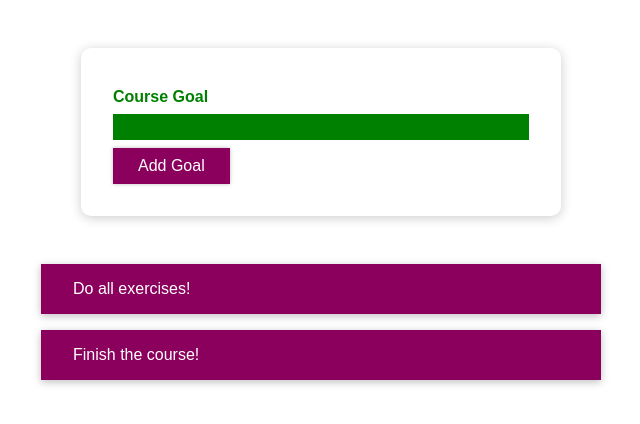
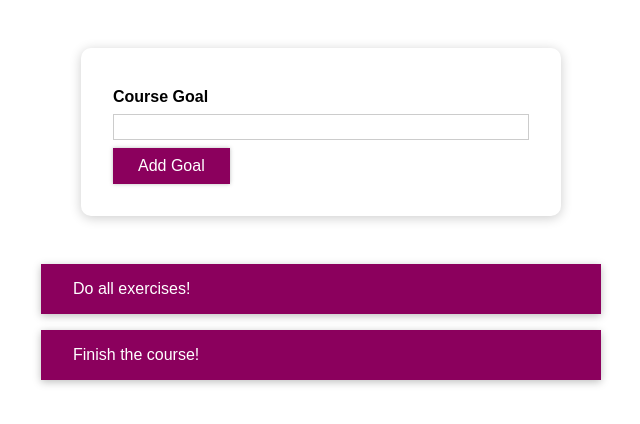
Before and after one commit to Plorrain/styling-in-react, a React (Create React App) app: page / in a window 1280 px wide. Shown: the top 424 px of the page, without its empty margins (319-959 px from the left). Built offline with nearby package versions, Linux system fonts and the light colour scheme.

Commit message:
adding dynamic css classes

```diff
--- a/src/components/CourseGoals/CourseInput/CourseInput.css
+++ b/src/components/CourseGoals/CourseInput/CourseInput.css
@@ -22,3 +22,12 @@
   background: #fad0ec;
   border-color: #8b005d;
 }
+
+.form-control.invalid input{
+border-color: red;
+background: rgb(247, 200, 112);
+}
+
+.form-control.invalid label {
+  color: orange;
+}
--- a/src/components/CourseGoals/CourseInput/CourseInput.js
+++ b/src/components/CourseGoals/CourseInput/CourseInput.js
@@ -8,6 +8,9 @@ const CourseInput = props => {
   const [isValid, setIsValid] = useState(true);
 
   const goalInputChangeHandler = event => {
+    if (event.target.value.trim().length > 0) {
+      setIsValid(true);
+    }
     setEnteredValue(event.target.value);
   };
 
@@ -22,12 +25,9 @@ const CourseInput = props => {
 
   return (
     <form onSubmit={formSubmitHandler}>
-      <div className="form-control">
-        <label style={{ color: !isValid ? 'orange' : 'green' }}>Course Goal</label>
-        <input type="text" onChange={goalInputChangeHandler}
-          style={{ borderColor: !isValid ? 'orange' : 'green',
-          background: !isValid ? 'orange' : 'green' }}
-        />
+      <div className={`form-control ${!isValid ? 'invalid' : ''}`}>
+        <label>Course Goal</label>
+        <input type="text" onChange={goalInputChangeHandler} />
       </div>
       <Button type="submit">Add Goal</Button>
     </form>
```
